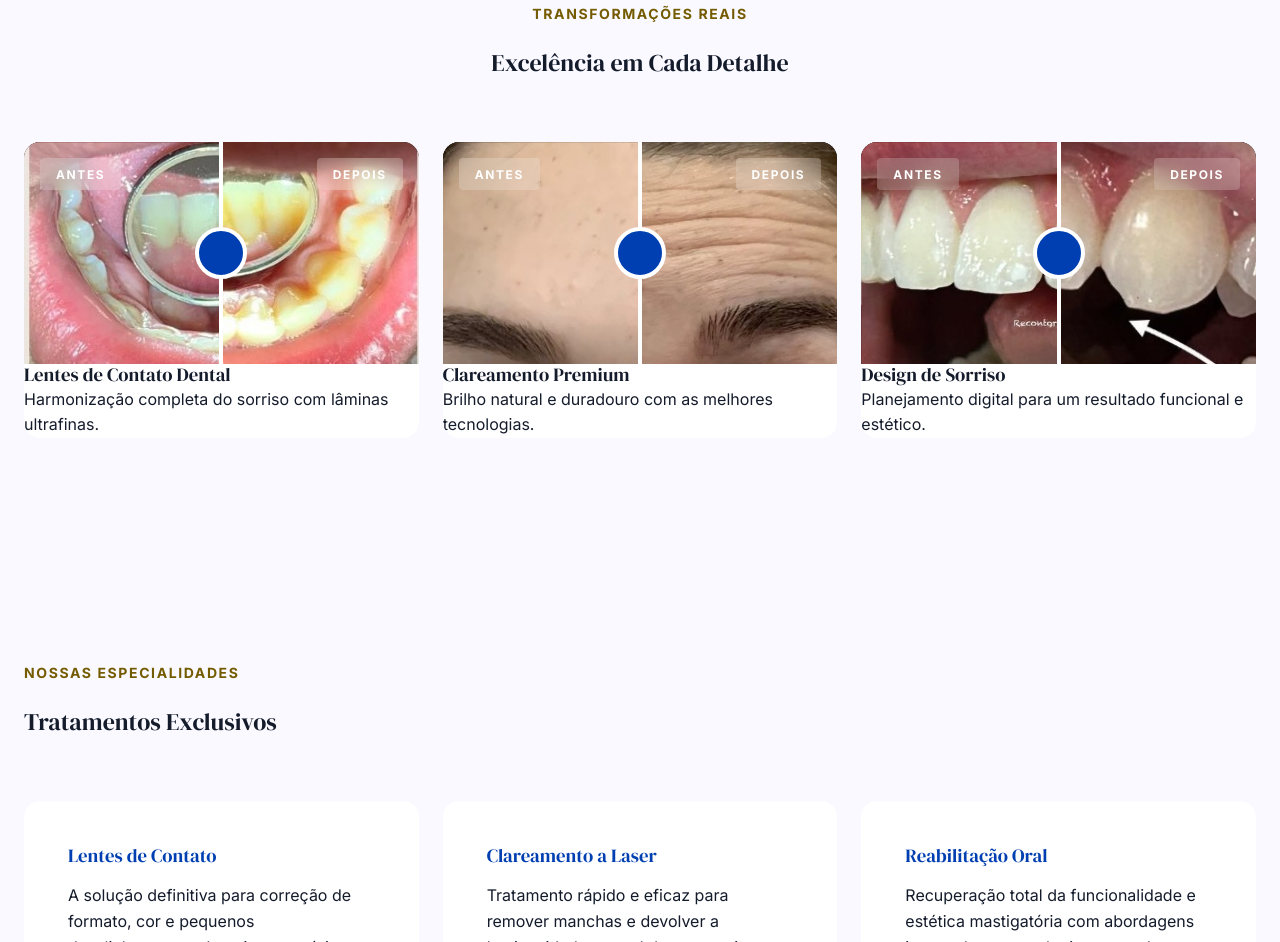
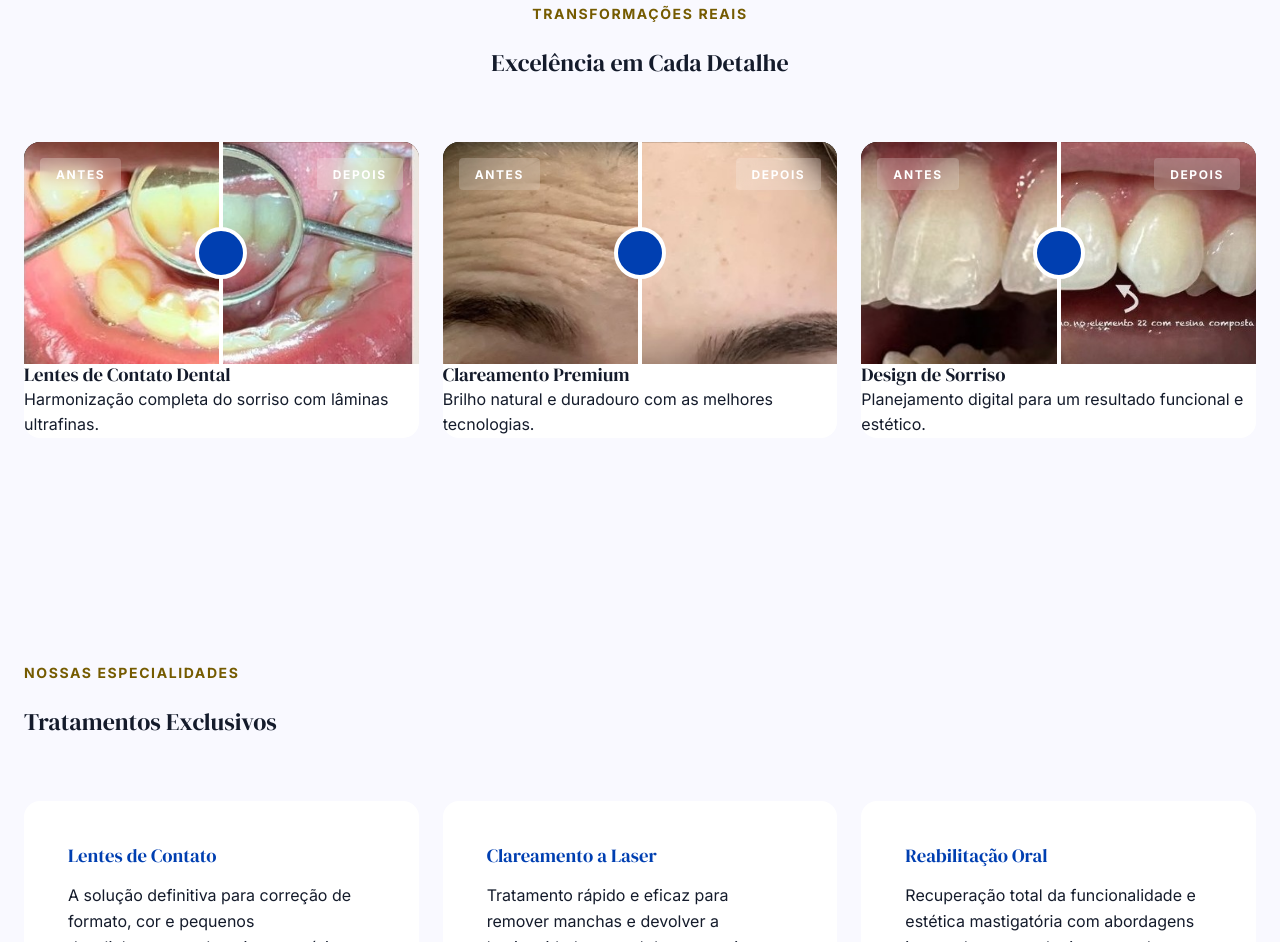
Before and after one commit to lucassmagro/amanda-portfolio, a plain HTML site: page index.html in a window 1280 px wide. Shown: the part 1051-1993 px from the top of the page. Drawn offline with Linux system fonts and the light colour scheme.

Commit message:
Fix: Inverted before-after reveal logic

```diff
--- a/css/style.css
+++ b/css/style.css
@@ -252,11 +252,11 @@ header.scrolled {
     z-index: 1;
 }
 
-/* After layer is the overlay that gets revealed */
+/* After layer is the overlay that gets revealed on the right */
 .comparison-slider .after-layer {
     z-index: 2;
-    /* Reveal after-layer from the left up to the slider handle */
-    clip-path: polygon(0 0, var(--clip, 50%) 0, var(--clip, 50%) 100%, 0 100%);
+    /* Reveal after-layer from the right side as the slider moves right */
+    clip-path: polygon(var(--clip, 50%) 0, 100% 0, 100% 100%, var(--clip, 50%) 100%);
 }
 
 .comparison-slider .handle {
```
